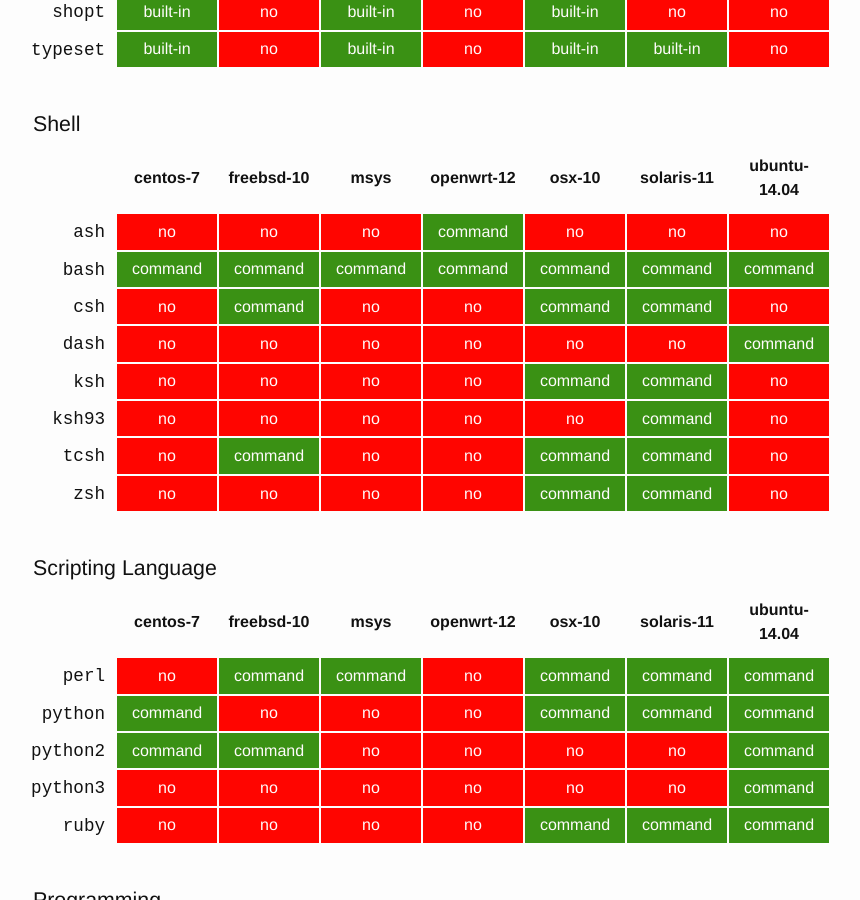
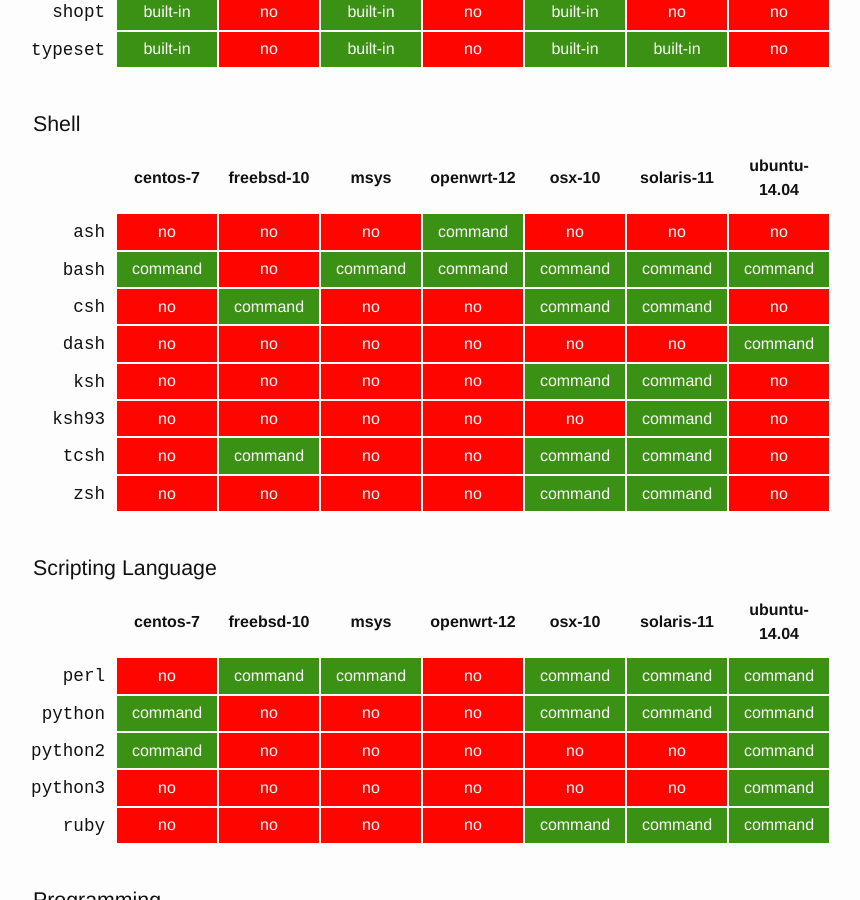
Before and after one commit to mkropat/is-shell-portable, a Jekyll site: the page built from index.html, in a window 1280 px wide and 900 px high, scrolled down 7851 px. Shown: the whole window, without its empty margins (127-987 px from the left). Built offline with Jekyll 4.4.1, drawn with Linux system fonts in a browser that asks for light colours.

Commit message:
Switch to official FreeBSD image
Thanks to rgzzo on reddit for pointing out the incorrect data.

```diff
--- a/_data/additional-cmds.json
+++ b/_data/additional-cmds.json
@@ -85,7 +85,7 @@
     {
       "command": "bash",
       "centos-7": "command",
-      "freebsd-10": "command",
+      "freebsd-10": "no",
       "msys": "command",
       "openwrt-12": "command",
       "osx-10": "command",
@@ -177,7 +177,7 @@
     {
       "command": "python2",
       "centos-7": "command",
-      "freebsd-10": "command",
+      "freebsd-10": "no",
       "msys": "no",
       "openwrt-12": "no",
       "osx-10": "no",
@@ -533,7 +533,7 @@
     {
       "command": "curl",
       "centos-7": "command",
-      "freebsd-10": "command",
+      "freebsd-10": "no",
       "msys": "command",
       "openwrt-12": "no",
       "osx-10": "command",
@@ -623,7 +623,7 @@
     {
       "command": "rsync",
       "centos-7": "no",
-      "freebsd-10": "no",
+      "freebsd-10": "command",
       "msys": "no",
       "openwrt-12": "no",
       "osx-10": "command",
```
